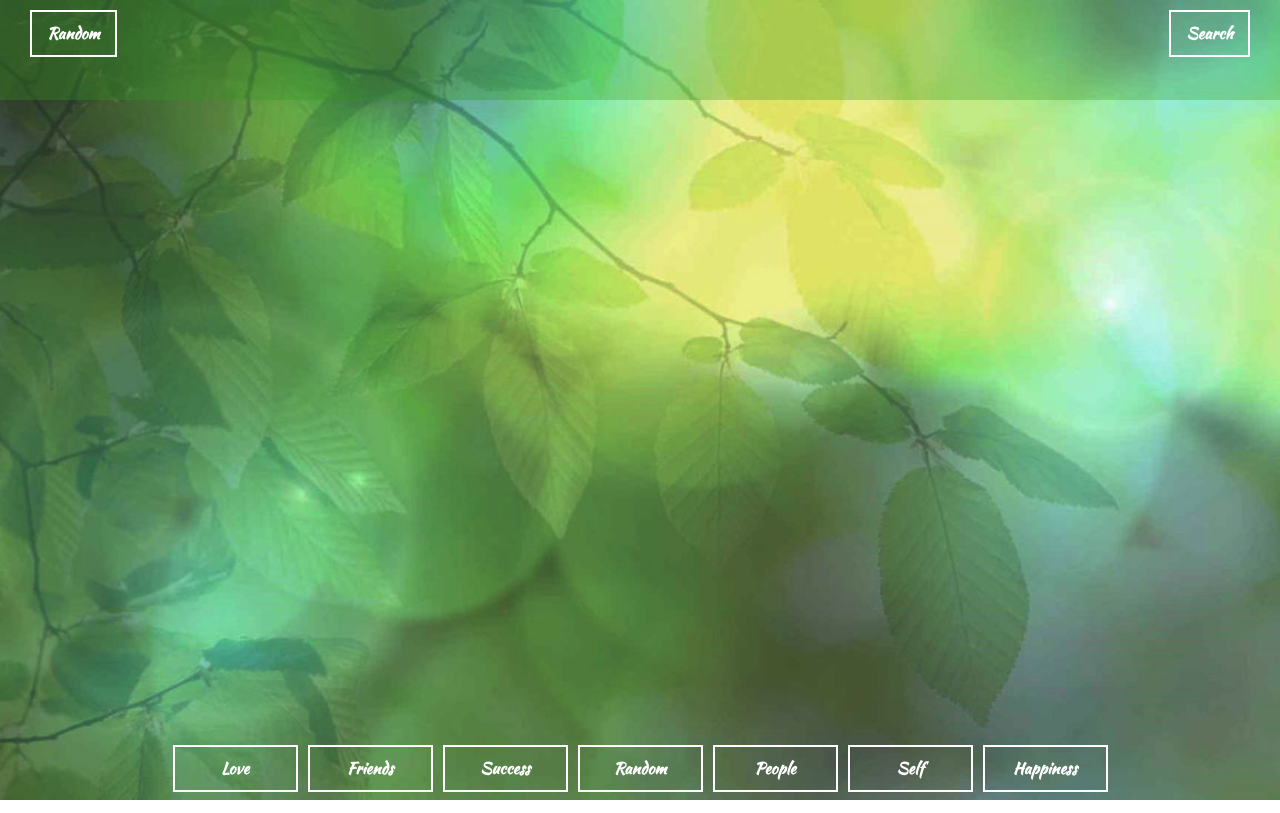
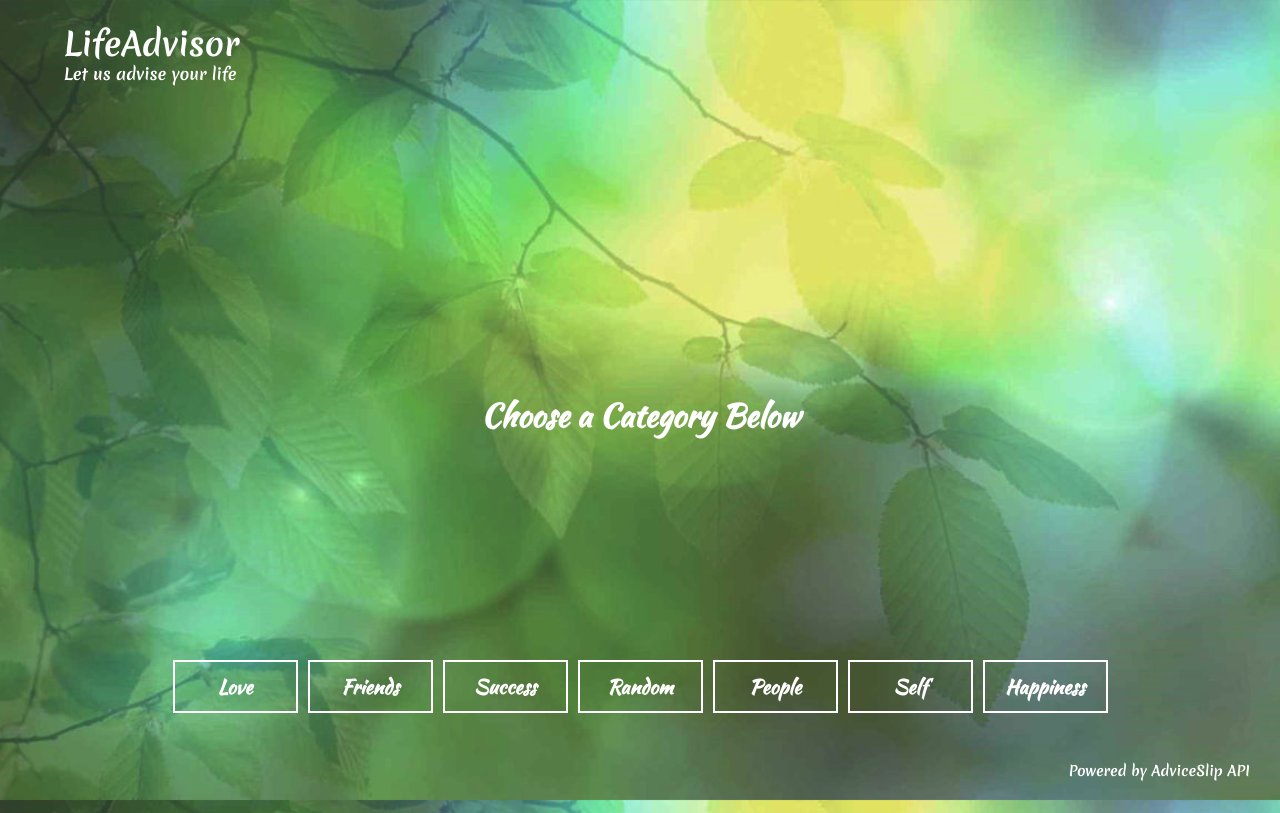
Before and after one commit to bguayante/SEIR-Project2, a React (Create React App) app in the folder project-2/: page / in a window 1280 px wide. Built offline with nearby package versions, Linux system fonts and the light colour scheme; no server answers.

Commit message:
css done

```diff
--- a/project-2/src/App.css
+++ b/project-2/src/App.css
@@ -1,36 +1,22 @@
 @import url('https://fonts.googleapis.com/css2?family=Kaushan+Script&family=Permanent+Marker&display=swap');
 
+@import url('https://fonts.googleapis.com/css2?family=Merienda:wght@700&display=swap');
+
 html {
-  background: url('./background.jpg') no-repeat center center fixed;
+	background: url('./imgs/background.jpg') no-repeat center center fixed;
 	background-size: cover;
 }
 
-nav {
+.body {
 	display: flex;
-  justify-content: space-between;
-  align-items: center;
-  padding: 0 20px;
+	flex-direction: column;
+	justify-content: center;
+	width: 90%;
+	height: 100%;
+	margin: 0 auto;
 }
 
-.body {
-    height: 80vh;
-    display: flex;
-    align-items: center;
-    justify-content: center;
-    /* border: 2px solid black; */
-    max-width: 800px;
-    margin: auto;
-
-}
-
-header {
-    color: white;
-    padding: 10px;
-    height: 10vh;
-    background-color: rgba(52, 151, 32, 0.315);
-}
-
-p {
+.advice p {
 	color: white;
 	font-weight: bold;
 	font-size: 2rem;
@@ -38,30 +24,12 @@ p {
 	font-family: 'Kaushan Script', cursive;
 }
 
-a {
-  text-decoration: none;
-  color: white;
-  font-weight: bold;
-  font-family: 'Kaushan Script', cursive;
-  border: white solid 2px;
-  padding: 10px 15px 10px 15px;
-
+.search {
+  text-align: center;
+  padding-bottom: 5px
 }
 
-a:hover{
-  color: black;
-  border: black solid 2px;
-}
-
-div{
-  /* border: 1px solid black; */
-}
-
-.search {
-  text-align: center;
-}
-
-.btn{
+.btn {
 	color: white;
 	font-weight: bold;
 	font-family: 'Kaushan Script', cursive;
@@ -70,11 +38,54 @@ div{
 	background-color: rgba(255, 255, 255, 0);
 	margin: 5px;
 	width: 125px;
-  font-size: 1rem;
+	font-size: 1.25rem;
 }
 
-.btn:hover{
+.btn:hover {
 	color: black;
 	border: black solid 2px;
 	cursor: pointer;
 }
+
+.advice {
+	display: flex;
+	flex-direction: column;
+	justify-content: center;
+  height: 60vh;
+}
+
+.header {
+	height: 100px;
+  /* background-color: rgba(0, 128, 0, 0.253); */
+  font-family: 'Merienda', cursive;
+  font-weight: bold;
+  color: white;
+}
+
+.footer {
+	height: 90px;
+}
+
+.adviceSlip {
+  text-align: right;
+  color: white;
+  font-weight: bold;
+  font-family: 'Merienda', cursive;
+  padding-right: 15px;
+  padding-top: 5px;
+  padding-bottom: 5px;
+  position: fixed;
+  bottom: 0px;
+  right: 15px;
+  font-size: 14px;
+}
+
+.spacer {
+	height: 75px;
+}
+
+h1 {
+  margin-bottom: 0px;
+  padding-bottom: 0px;
+  height: 25px
+}
--- a/project-2/src/App.js
+++ b/project-2/src/App.js
@@ -1,27 +1,27 @@
 import React, { Component } from 'react';
-import Advice from './Advice';
-import Header from './Header';
+import Advice from './components/Advice';
 import './App.css';
-import Search from './Search';
+import Search from './components/Search';
+import Footer from './components/Footer';
+import Header from './components/Header';
+
+////////////////////////////////
+//Declare and initialize state//
+////////////////////////////////
 
 class App extends Component {
 	constructor(props) {
 		super(props);
 		this.state = {
 			array: [],
-			advice: '',
+			advice: 'Choose a Category Below',
 			query: '',
 		};
 	}
 
-	//click button
-	//retrieve searched advice
-	//display random advice from searched advice
-
-	// RANDOM ADVICE FROM CATEGORY SOLUTION
-	// this.state.array.slips[
-	// Math.floor(Math.random() * this.state.array.slips.length)
-	// ].advice
+	///////////////////////////////////
+	//Return advice on category click//
+	///////////////////////////////////
 
 	valueHandler = (event) => {
 		this.setState({ query: event.target.value }, this.showSearchedAdvice);
@@ -42,6 +42,10 @@ class App extends Component {
 			});
 	};
 
+	////////////////////////////////////
+	//When random category is selected//
+	////////////////////////////////////
+
 	updateAdvice = () => {
 		const url = 'https://api.adviceslip.com/advice';
 		fetch(url)
@@ -52,22 +56,19 @@ class App extends Component {
 			.catch(console.error);
 	};
 
-	componentDidMount() {
-		this.updateAdvice();
-	}
+	///////////////
+	//Page render//
+	///////////////
 
 	render() {
 		return (
-			<>
-				<Header />
-				<div className='body'>
-					<div className='advice'>
-						<Advice
-							advice={this.state.advice}
-							updateAdvice={this.updateAdvice}
-						/>
-					</div>
-					{/* <Route path='/' component={App}/> */}
+			<div className='body'>
+				<div className='header'>
+					<Header />
+				</div>
+				<div className='spacer'></div>
+				<div className='advice'>
+					<Advice advice={this.state.advice} updateAdvice={this.updateAdvice} />
 				</div>
 				<div className='search'>
 					<Search
@@ -75,8 +76,12 @@ class App extends Component {
 						updateAdvice={this.updateAdvice}
 					/>
 				</div>
-			</>
+				<div>
+					<Footer />
+				</div>
+			</div>
 		);
 	}
 }
+
 export default App;
--- a/project-2/src/Header.js
+++ /dev/null
@@ -1,15 +0,0 @@
-import React from 'react';
-import { Link } from 'react-router-dom';
-
-function Header() {
-	return (
-		<header>
-            <nav>
-				<Link to='/'>Random</Link>
-				<Link to='./Search.js'>Search</Link>
-			</nav>
-        </header>
-	);
-}
-
-export default Header;
--- a/project-2/src/Advice.js
+++ b/project-2/src/components/Advice.js
@@ -2,9 +2,9 @@ import React from 'react';
 
 function Advice(props) {
 	return (
-		<div>
-			<p onClick={props.updateAdvice}>{props.advice}</p>
-		</div>
+		<>
+			<p>{props.advice}</p>
+		</>
 	);
 }
 
--- /dev/null
+++ b/project-2/src/components/Footer.js
@@ -0,0 +1,12 @@
+import React from 'react';
+
+function Footer (props) {
+    return (
+        <div className='footer'>
+            <p className='adviceSlip'>Powered by AdviceSlip API</p>
+        </div>
+    );
+
+}
+
+export default Footer;
--- /dev/null
+++ b/project-2/src/components/Header.js
@@ -0,0 +1,13 @@
+import React, { Component } from 'react';
+
+function Header () {
+    return (
+       <>
+        <h1>LifeAdvisor</h1>
+        <p>Let us advise your life</p>
+       </>
+    );
+}
+
+
+export default Header;
--- a/project-2/src/Search.js
+++ b/project-2/src/components/Search.js
@@ -1,6 +1,6 @@
 import React from 'react';
 
-function Search (props) {
+function Search(props) {
 	return (
 		<>
 			<button className='btn' value='/search/love' onClick={props.valueHandler}>
@@ -15,7 +15,7 @@ function Search (props) {
 			<button className='btn' value='/search/fail' onClick={props.valueHandler}>
 				Success
 			</button>
-			<button className='btn' value='null' onClick={props.updateAdvice}>
+			<button className='btn' value='' onClick={props.updateAdvice}>
 				Random
 			</button>
 			<button
@@ -32,8 +32,6 @@ function Search (props) {
 			</button>
 		</>
 	);
-};
-
-
+}
 
 export default Search;
```
Also changed, not shown: project-2/public/manifest.json, project-2/src/imgs/background.jpg (renamed from project-2/src/background.jpg). Lines whose indentation alone changed are shown as unchanged.
